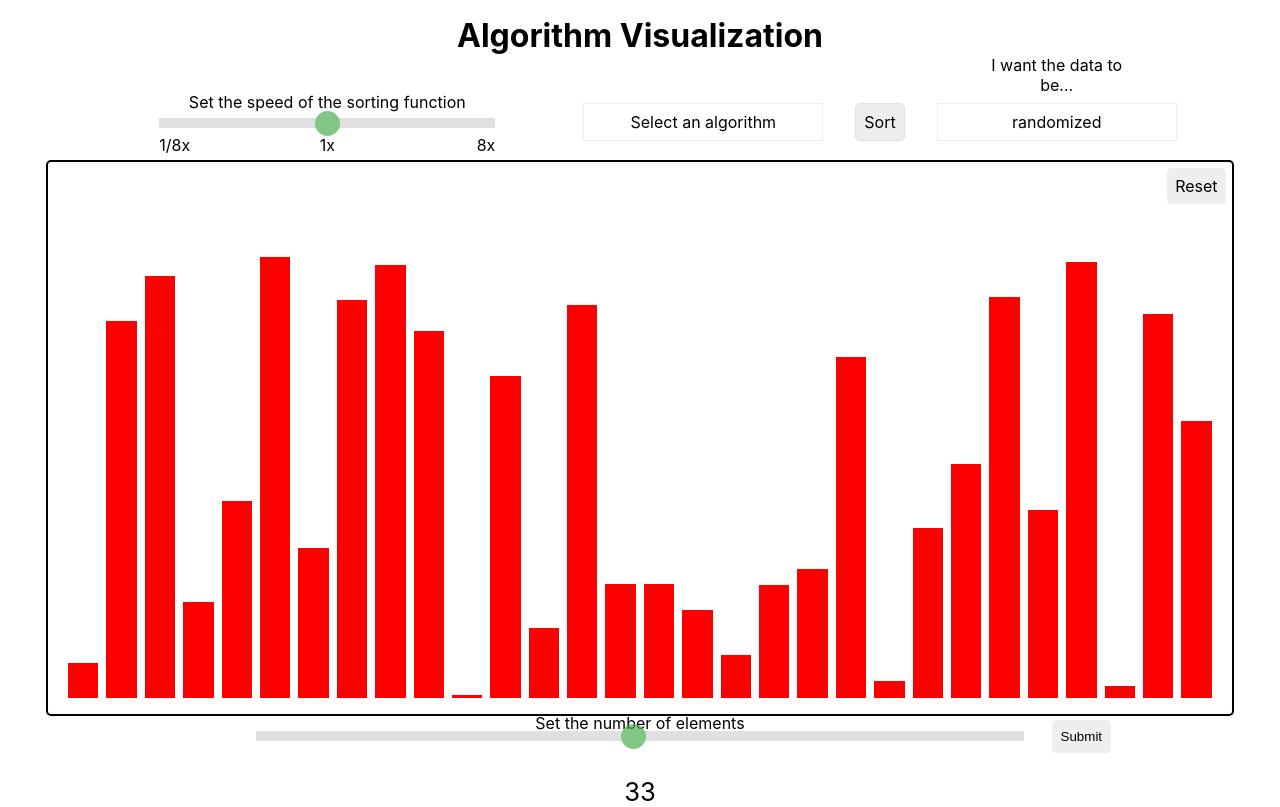
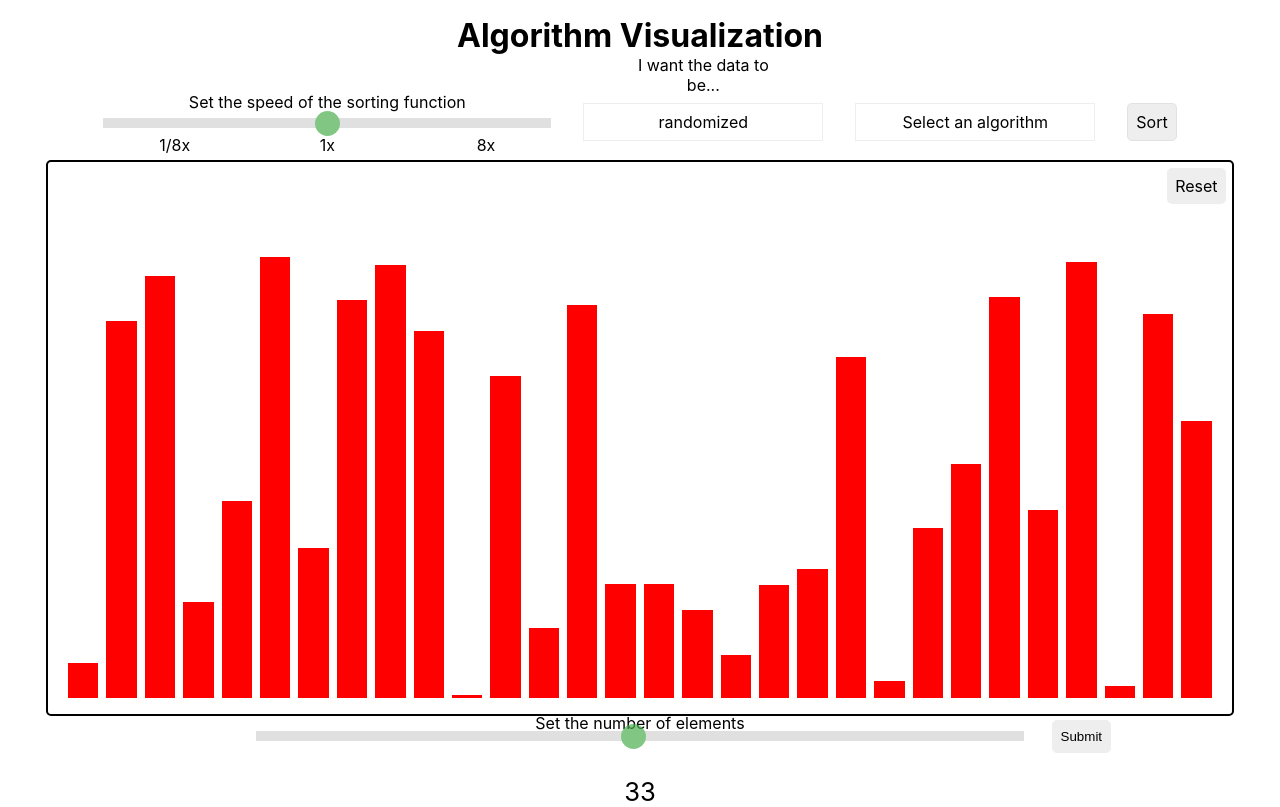
Before and after one commit to abagel21/AlgorithmVisualization, a React (Create React App) app: page / in a window 1280 px wide. Built offline with nearby package versions, Linux system fonts and the light colour scheme.

Commit message:
commit for deploy

```diff
--- a/src/components/AlgorithmSettings.jsx
+++ b/src/components/AlgorithmSettings.jsx
@@ -234,6 +234,20 @@ const AlgorithmSettings = ({
         />
       </div>
       <div className="dropdown">
+        <label className = "dataTypeLabel" htmlFor="dataType">I want the data to be...</label>
+        <p id = "dataType" className="dropdownTop">{currSelected2}</p>
+        <div className="dropdownContent2" onClick={(e) => {}}>
+          {[
+            "randomized",
+            "ascending",
+            "descending",
+            "randomized w/ duplicates",
+          ].map((txt) => {
+            return <p onClick={(e) => handleDataType(txt)}>{txt}</p>;
+          })}
+        </div>
+      </div>
+      <div className="dropdown">
         <p className="dropdownTop">{currSelected}</p>
         <div
           className="dropdownContent"
@@ -258,20 +272,6 @@ const AlgorithmSettings = ({
       <div className="sort" onClick={(e) => handleSort(e)}>
         Sort
       </div>
-      <div className="dropdown">
-        <label className = "dataTypeLabel" htmlFor="dataType">I want the data to be...</label>
-        <p id = "dataType" className="dropdownTop">{currSelected2}</p>
-        <div className="dropdownContent2" onClick={(e) => {}}>
-          {[
-            "randomized",
-            "ascending",
-            "descending",
-            "randomized w/ duplicates",
-          ].map((txt) => {
-            return <p onClick={(e) => handleDataType(txt)}>{txt}</p>;
-          })}
-        </div>
-      </div>
     </div>
   );
 };
--- a/src/components/SortingGrid.jsx
+++ b/src/components/SortingGrid.jsx
@@ -1,5 +1,4 @@
-import React, { useRef, useEffect, useState } from "react";
-import PropTypes from "prop-types";
+import React, { useRef, useEffect } from "react";
 
 const SortingGrid = ({ sortableComponents, setSortableComponents }) => {
   useEffect(() => {
@@ -8,6 +7,7 @@ const SortingGrid = ({ sortableComponents, setSortableComponents }) => {
     sortableComponents.map((sortableComponent) => {
       topLevelElement.current.appendChild(sortableComponent.div.cloneNode());
     });
+    return;
   }, [sortableComponents]);
   const topLevelElement = useRef(null);
   // console.log(sortableComponents[0].div)
--- a/src/index.css
+++ b/src/index.css
@@ -467,7 +467,7 @@ code {
   -webkit-appearance: none;
   -moz-appearance: none;
        appearance: none;
-  width: 75%;
+  width: 100%;
   height: 10px;
   background: #d3d3d3;
   outline: none;
--- a/src/index.scss
+++ b/src/index.scss
@@ -332,7 +332,7 @@ code {
 .speedNumber {
     -webkit-appearance: none;
     appearance: none;
-    width: 75%;
+    width: 100%;
     height: 10px;
     background: #d3d3d3;
     outline: none;
```
Also changed, not shown: 1 other file (tests, documents, lock files or other folders).
